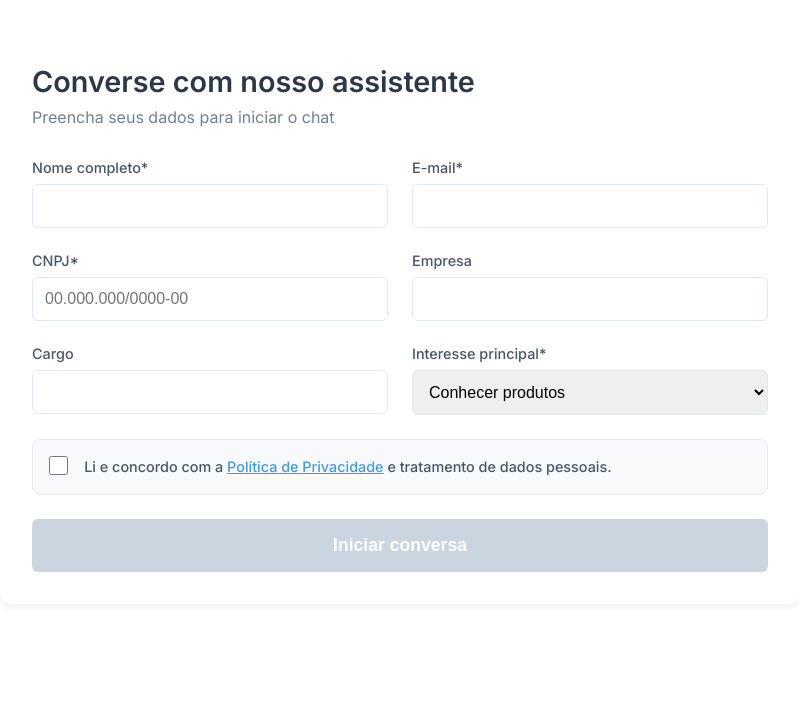
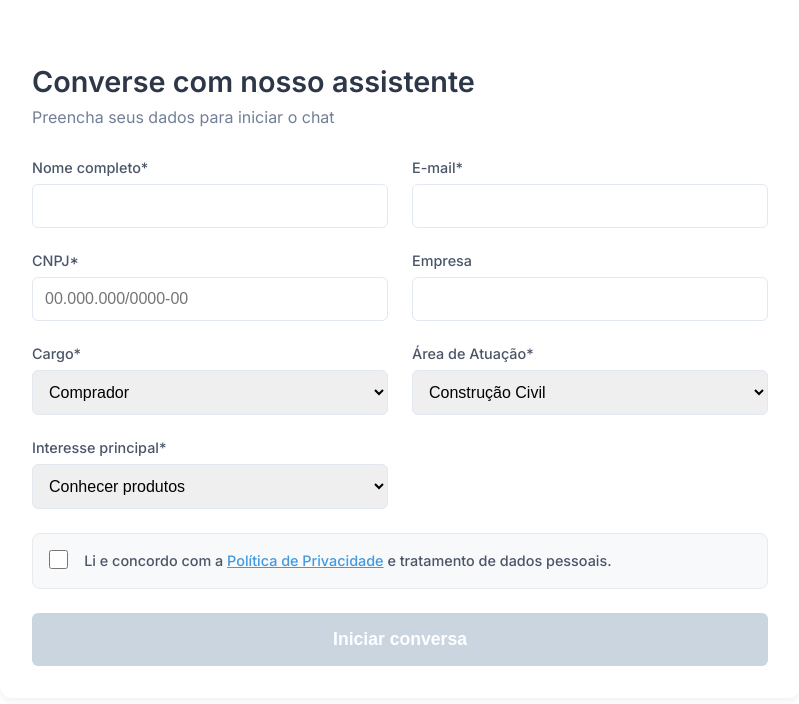
Before and after one commit to heitorsoares12/bia-ia, a Next.js app: page /formulario in a window 1280 px wide. Shown: the top 704 px of the page, without its empty margins (240-1039 px from the left). Built offline with nearby package versions, Linux system fonts and the light colour scheme.

Commit message:
ajuste no campo cargo, inclusão de área de atuação e melhoria no loading de CNPJ

```diff
--- /dev/null
+++ b/src/app/api/users/route.ts
@@ -0,0 +1,45 @@
+import { PrismaClient } from '@prisma/client';
+import { NextResponse } from 'next/server';
+
+const prisma = new PrismaClient();
+
+interface RequestBody {
+  nome: string;
+  email: string;
+  cnpj: string;
+  empresa?: string;
+  cargo: string;
+  cargoOutro?: string;
+  area: string;
+  areaOutro?: string;
+  interesse: string;
+}
+
+export async function POST(req: Request) {
+  const data: RequestBody = await req.json();
+
+  try {
+    const user = await prisma.user.create({
+      data: {
+        nome: data.nome,
+        email: data.email,
+        cnpj: data.cnpj,
+        empresa: data.empresa,
+        cargo: data.cargo,
+        cargoOutro: data.cargoOutro,
+        area: data.area,
+        areaOutro: data.areaOutro,
+        interesse: data.interesse,
+      },
+    });
+
+    return NextResponse.json({ userId: user.id }, { status: 200 });
+  } catch (error) {
+    return NextResponse.json(
+      { error: 'Falha ao criar usuário', details: error instanceof Error ? error.message : 'Erro desconhecido' },
+      { status: 500 }
+    );
+  } finally {
+    await prisma.$disconnect();
+  }
+}
--- a/src/client/components/form/Form.module.css
+++ b/src/client/components/form/Form.module.css
@@ -37,7 +37,8 @@
   font-size: 0.9rem;
 }
 
-.input, .select {
+.input,
+.select {
   padding: 0.75rem;
   border: 1px solid #e2e8f0;
   border-radius: 6px;
@@ -45,13 +46,15 @@
   font-size: 1rem;
 }
 
-.input:focus, .select:focus {
+.input:focus,
+.select:focus {
   outline: none;
   border-color: #4299e1;
   box-shadow: 0 0 0 3px rgba(66, 153, 225, 0.1);
 }
 
-.input:hover, .select:hover {
+.input:hover,
+.select:hover {
   border-color: #cbd5e0;
 }
 
@@ -205,10 +208,50 @@
   z-index: 10000;
 }
 
-@keyframes pulse {
-  0% { opacity: 0.6; }
-  50% { opacity: 1; }
-  100% { opacity: 0.6; }
+.loaderContainer {
+  display: flex;
+  align-items: center;
+  gap: 12px;
+  margin-top: 8px;
+  padding: 10px;
+  background: rgba(0, 98, 155, 0.05);
+  border-radius: 8px;
+  animation: fadeIn 0.3s ease;
+}
+
+.loader {
+  border: 4px solid #e0e0e0;
+  border-top: 4px solid #00bf8f;
+  border-radius: 50%;
+  width: 24px;
+  height: 24px;
+  animation: spin 1s linear infinite;
+}
+
+.loaderText {
+  font-weight: 500;
+  color: #00629b;
+  font-size: 0.95rem;
+}
+
+@keyframes spin {
+  0% {
+    transform: rotate(0deg);
+  }
+  100% {
+    transform: rotate(360deg);
+  }
+}
+
+@keyframes fadeIn {
+  from {
+    opacity: 0;
+    transform: translateY(-5px);
+  }
+  to {
+    opacity: 1;
+    transform: translateY(0);
+  }
 }
 
 @media (max-width: 640px) {
--- a/src/client/components/form/Form.tsx
+++ b/src/client/components/form/Form.tsx
@@ -9,6 +9,27 @@ import toast, { Toaster } from "react-hot-toast";
 import PrivacyModal from "../Modal/PrivacyModal/PrivacyModal";
 import { isValidCNPJ } from "@/client/utils/cnpj";
 
+const cargoOptions = [
+  { value: "comprador", label: "Comprador" },
+  { value: "gerenteCompras", label: "Gerente de Compras" },
+  { value: "proprietario", label: "Proprietário" },
+  { value: "gerenteVendas", label: "Gerente de Vendas" },
+  { value: "vendedor", label: "Vendedor" },
+  { value: "arquitetoDecorador", label: "Arquitetura/Decorador" },
+  { value: "engenheiro", label: "Engenheiro" },
+  { value: "outros", label: "Outros" },
+] as const;
+
+const areaOptions = [
+  { value: "construcaoCivil", label: "Construção Civil" },
+  { value: "arquiteturaDecoracao", label: "Arquitetura/Decoração" },
+  { value: "industriaMoveleira", label: "Indústria Moveleira" },
+  { value: "automotivo", label: "Automotivo" },
+  { value: "naval", label: "Naval" },
+  { value: "varejoMateriais", label: "Varejo de Materiais" },
+  { value: "outros", label: "Outros" },
+] as const;
+
 const formSchema = z.object({
   nome: z.string().min(2, "Nome deve ter pelo menos 2 caracteres"),
   email: z.string().email("E-mail inválido"),
@@ -19,7 +40,10 @@ const formSchema = z.object({
       message: "CNPJ inválido",
     }),
   empresa: z.string().min(2, "Empresa é obrigatória"),
-  cargo: z.string().min(2, "Cargo é obrigatório"),
+  cargo: z.enum(cargoOptions.map((c) => c.value) as [string, ...string[]]),
+  cargoOutro: z.string().optional(),
+  area: z.enum(areaOptions.map((a) => a.value) as [string, ...string[]]),
+  areaOutro: z.string().optional(),
   interesse: z.enum(["produto", "servico", "parceria", "outro"]),
   lgpdConsent: z.boolean().refine((val) => val, {
     message: "Você deve consentir com a política de privacidade",
@@ -43,6 +67,7 @@ export const Form: React.FC<FormProps> = ({ onSuccess }) => {
     formState: { errors, isValid },
     setValue,
     trigger,
+    watch,
   } = useForm<FormValues>({
     resolver: zodResolver(formSchema),
     mode: "onBlur",
@@ -50,6 +75,9 @@ export const Form: React.FC<FormProps> = ({ onSuccess }) => {
       lgpdConsent: false,
     },
   });
+
+  const cargoSelected = watch("cargo");
+  const areaSelected = watch("area");
 
   const handleLgpdChange = (e: React.ChangeEvent<HTMLInputElement>) => {
     setValue("lgpdConsent", e.target.checked);
@@ -69,8 +97,9 @@ export const Form: React.FC<FormProps> = ({ onSuccess }) => {
     }${match[4] ? "/" + match[4] : ""}${match[5] ? "-" + match[5] : ""}`;
   };
 
-  const fetchCompanyData = useCallback(async (cnpj: string) => {
-    const cleanedCNPJ = cnpj.replace(/\D/g, '');
+  const fetchCompanyData = useCallback(
+    async (cnpj: string) => {
+      const cleanedCNPJ = cnpj.replace(/\D/g, "");
       if (cleanedCNPJ.length !== 14) return;
 
       setIsFetching(true);
@@ -80,11 +109,11 @@ export const Form: React.FC<FormProps> = ({ onSuccess }) => {
       const fetchBrasilApi = async () => {
         const response = await fetch(brasilApiUrl);
         if (response.status === 429 || response.status >= 500) {
-        throw new Error('API overloaded');
+          throw new Error("API overloaded");
         }
         const data = await response.json();
         if (data.message || !data.nome_fantasia) {
-        throw new Error(data.message || 'CNPJ não encontrado na BrasilAPI');
+          throw new Error(data.message || "CNPJ não encontrado na BrasilAPI");
         }
         return data.nome_fantasia as string;
       };
@@ -92,27 +121,32 @@ export const Form: React.FC<FormProps> = ({ onSuccess }) => {
       const fetchCnpjWs = async () => {
         const response = await fetch(cnpjWsUrl);
         if (!response.ok) {
-        throw new Error('Erro na segunda API');
+          throw new Error("Erro na segunda API");
         }
         const data = await response.json();
         if (!data.estabelecimento?.nome_fantasia) {
-        throw new Error('CNPJ não encontrado');
+          throw new Error("CNPJ não encontrado");
         }
         return data.estabelecimento.nome_fantasia as string;
       };
 
       try {
-      const nomeFantasia = await Promise.any([fetchBrasilApi(), fetchCnpjWs()]);
-      setValue('empresa', nomeFantasia);
-      trigger('empresa');
-      toast.success('Dados da empresa carregados!');
+        const nomeFantasia = await Promise.any([
+          fetchBrasilApi(),
+          fetchCnpjWs(),
+        ]);
+        setValue("empresa", nomeFantasia);
+        trigger("empresa");
+        toast.success("Dados da empresa carregados!");
       } catch (err) {
-      toast.error('Falha ao buscar CNPJ. Preencha manualmente.');
-      console.error('Falha ao buscar CNPJ:', err);
+        toast.error("Falha ao buscar CNPJ. Preencha manualmente.");
+        console.error("Falha ao buscar CNPJ:", err);
       } finally {
         setIsFetching(false);
       }
-  }, [setValue, trigger]);
+    },
+    [setValue, trigger]
+  );
 
   const handleCnpjChange = (e: React.ChangeEvent<HTMLInputElement>) => {
     const formatted = formatCNPJ(e.target.value);
@@ -128,8 +162,19 @@ export const Form: React.FC<FormProps> = ({ onSuccess }) => {
     }
   };
 
-  const onSubmit = () => {
-    onSuccess?.(cnpjValue);
+  const onSubmit = async (data: FormValues) => {
+    try {
+      const res = await fetch("/api/users", {
+        method: "POST",
+        headers: { "Content-Type": "application/json" },
+        body: JSON.stringify(data),
+      });
+      const result = await res.json();
+      if (!res.ok) throw new Error("Falha ao enviar");
+      onSuccess?.(result.userId);
+    } catch {
+      toast.error("Erro ao enviar dados");
+    }
   };
 
   return (
@@ -188,7 +233,12 @@ export const Form: React.FC<FormProps> = ({ onSuccess }) => {
               <span className={styles.errorMessage}>{errors.cnpj.message}</span>
             )}
             {isFetching && (
-              <span className={styles.errorMessage}>Buscando dados...</span>
+              <div className={styles.loaderContainer}>
+                <div className={styles.loader}></div>
+                <span className={styles.loaderText}>
+                  Buscando dados do CNPJ...
+                </span>
+              </div>
             )}
           </div>
 
@@ -199,12 +249,35 @@ export const Form: React.FC<FormProps> = ({ onSuccess }) => {
             {...register("empresa")}
           />
 
+          <SelectField
+            label="Cargo*"
+            id="cargo"
+            options={cargoOptions}
+            error={errors.cargo}
+            {...register("cargo", { required: true })}
+          />
+          {cargoSelected === "outros" && (
             <InputField
-            label="Cargo"
-            id="cargo"
-            error={errors.cargo}
-            {...register("cargo")}
+              label="Informe o cargo"
+              id="cargoOutro"
+              {...register("cargoOutro")}
             />
+          )}
+
+          <SelectField
+            label="Área de Atuação*"
+            id="area"
+            options={areaOptions}
+            error={errors.area}
+            {...register("area", { required: true })}
+          />
+          {areaSelected === "outros" && (
+            <InputField
+              label="Informe a área"
+              id="areaOutro"
+              {...register("areaOutro")}
+            />
+          )}
 
           <SelectField
             label="Interesse principal*"
@@ -287,7 +360,7 @@ const InputField = ({ label, id, error, ...props }: InputFieldProps) => (
 
 type SelectFieldProps = React.SelectHTMLAttributes<HTMLSelectElement> & {
   label: string;
-  options: Array<{ value: string; label: string }>;
+  options: ReadonlyArray<{ value: string; label: string }>;
   error?: { message?: string };
 };
 
```
Also changed, not shown: 3 other files (tests, documents, lock files or other folders). Lines whose indentation alone changed are shown as unchanged.
